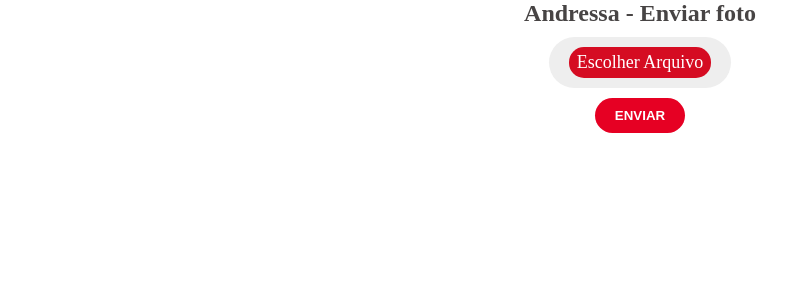
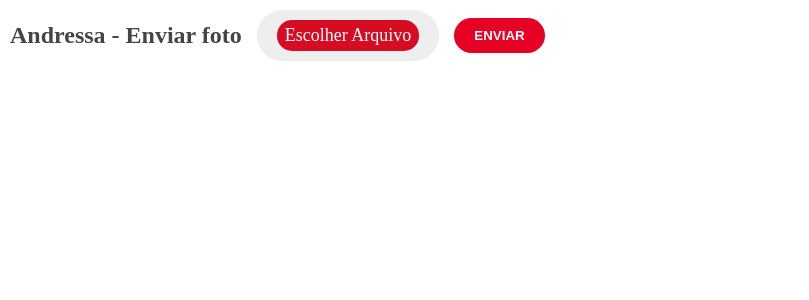
Before and after one commit to AndressaCabrall/Pagina-Fake-Pinterest, a Flask app: page /perfil/1 in a window 1280 px wide. Shown: the part 72-372 px from the top of the page, without its empty margins (0-809 px from the left). Run offline with Flask 3, Linux system fonts and the light colour scheme; a user stored in the database is signed in.

Commit message:
parte frontend sendo finalizada

```diff
--- a/fakepinterest/__init__.py
+++ b/fakepinterest/__init__.py
@@ -18,7 +18,7 @@ app.config["UPLOAD_FOLDER"] = "static/fotos_post"
 database = SQLAlchemy(app)
 bcrypt = Bcrypt(app)
 login_manager = LoginManager(app)
-login_manager.login_view = "homepage"
+login_manager.login_view = "login"
 
 
 
--- a/fakepinterest/routes.py
+++ b/fakepinterest/routes.py
@@ -10,11 +10,13 @@ import os
 from werkzeug.utils import secure_filename
 
 
+
+
 # Rota da Pagina principal/Login
 
 @app.route("/", methods=["GET", "POST"])
 
-def homepage():
+def login():
 
     formlogin = FormLogin()
 
@@ -26,7 +28,7 @@ def homepage():
 
             return redirect(url_for("perfil", id_usuario=usuario.id))
 
-    return render_template("homepage.html", form=formlogin)
+    return render_template("login.html", form=formlogin)
 
 # Rota da Pagina de Criar conta
 
@@ -93,7 +95,7 @@ def logout():
 
     logout_user()
 
-    return redirect(url_for("homepage"))
+    return redirect(url_for("login"))
 
 # Rota da Pagina do Feed
 
--- a/fakepinterest/static/css/style.css
+++ b/fakepinterest/static/css/style.css
@@ -72,8 +72,8 @@ img {
 
 .container {
   display: flex;
-  flex-direction: column;
-  row-gap: 20px;
+  flex-direction: row;
+  row-gap: 25px;
 }
 
 .container-popup {
@@ -192,10 +192,11 @@ img {
 
 .bloco-add-img {
   display: flex;
-  flex-direction: column;
+  flex-direction: row;
   align-items: center;
-  row-gap: 10px;
-  color:#474444
+  gap: 15px;
+  color:#474444;
+  padding: 10px 10px
 }
 
 .botao-arquivo {
--- a/fakepinterest/templates/criarconta.html
+++ b/fakepinterest/templates/criarconta.html
@@ -1,4 +1,4 @@
-{% extends "homepage.html" %}
+{% extends "login.html" %}
 
 {% block titulo %}
 
@@ -63,7 +63,7 @@ Criar Conta  - Fakepinterest
 
     {{ form.botao_confirmacao(class="botao-login") }}
 
-    <a href="{{ url_for('homepage')}}" class="link-criarconta">Já tem uma uma conta? Faça seu Login</a>
+    <a href="{{ url_for('login')}}" class="link-criarconta">Já tem uma uma conta? Faça seu Login</a>
 
 
 
--- a/fakepinterest/templates/feed.html
+++ b/fakepinterest/templates/feed.html
@@ -1,4 +1,4 @@
-{% extends "homepage.html" %}
+{% extends "login.html" %}
 
 
 
--- a/fakepinterest/templates/perfil.html
+++ b/fakepinterest/templates/perfil.html
@@ -1,4 +1,4 @@
-{% extends "homepage.html" %}
+{% extends "login.html" %}
 
 {% block titulo %}
 
```
Also changed, not shown: fakepinterest/templates/login.html (renamed from fakepinterest/templates/homepage.html), instance/comunidade.db.
